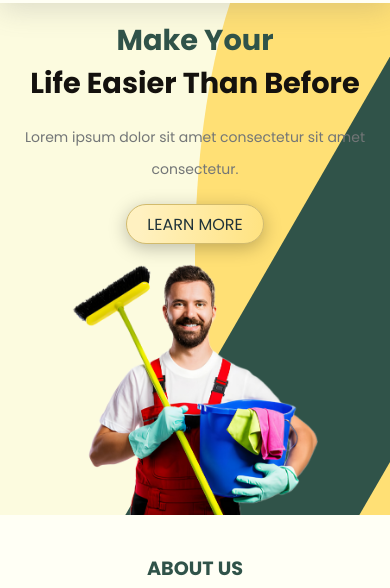
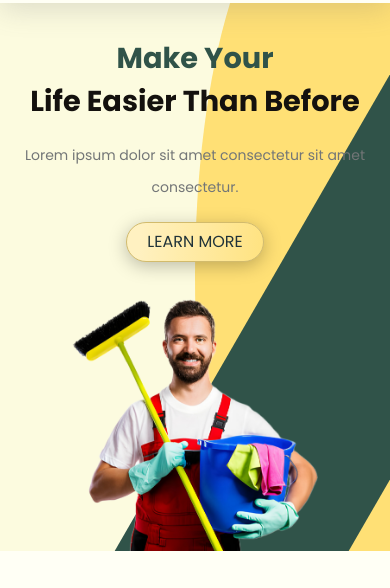
Before and after one commit to 24vishwas/durgamba, a plain HTML site: page index.html in a window 390 px wide. Shown: the part 67-655 px from the top of the page. Drawn offline with Linux system fonts and the light colour scheme.

Commit message:
first commit

```diff
--- a/style.css
+++ b/style.css
@@ -339,6 +339,7 @@ li {
     display: flex;
     align-items: center;
     justify-content: space-between;
+
 }
 .hero .img-wrapper img{
     width: 100%;
@@ -352,6 +353,7 @@ li {
 }
 .hero .content{
     width: 40%;
+    padding-block: 5%;
 }
 .hero .content h1{
     font-size: 2.5rem;
@@ -375,7 +377,7 @@ li {
         gap: 20px;
     }
     .hero .content{
-        z-index: 10;
+        z-index: 3 ;
         width: 100%;
         text-align: center;
     }
```
